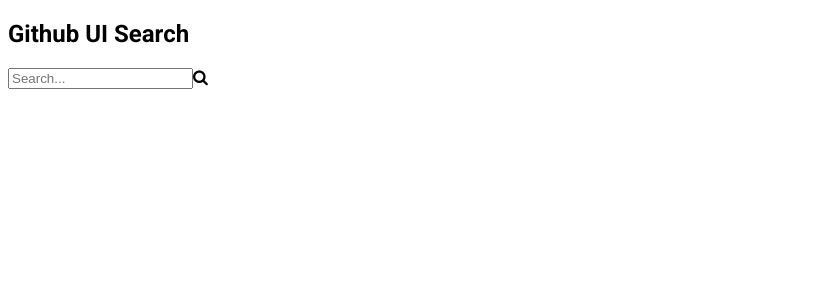
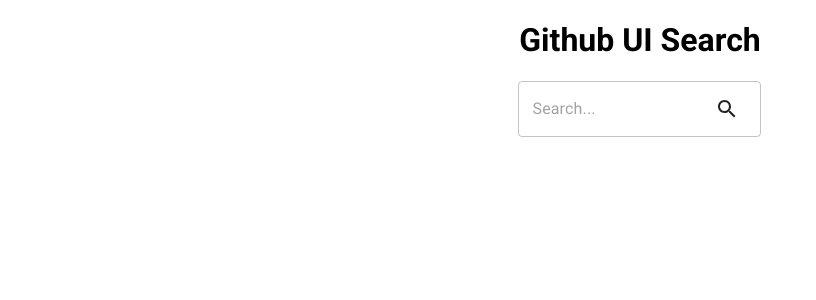
Before and after one commit to ijadams/github-search-ui, a React (Create React App) app: page / in a window 1280 px wide. Shown: the top 300 px of the page, without its empty margins (0-816 px from the left). Built offline with nearby package versions, Linux system fonts and the light colour scheme.

Commit message:
misc styling

```diff
--- a/package.json
+++ b/package.json
@@ -4,6 +4,7 @@
   "private": true,
   "dependencies": {
     "@material-ui/core": "^4.10.2",
+    "@material-ui/icons": "^4.9.1",
     "@testing-library/jest-dom": "^4.2.4",
     "@testing-library/react": "^9.3.2",
     "@testing-library/user-event": "^7.1.2",
--- a/src/components/Result.js
+++ b/src/components/Result.js
@@ -19,9 +19,8 @@
 
     render() {
         const {data} = this.props.data;
-        const wrapper = React.createRef();
         return (
-            <div className="result--container" ref={wrapper}>
+            <div className="result--container">
                 <div>
                     <p>{data}</p>
                     <TableContainer component={Paper}>
--- a/src/components/Search.js
+++ b/src/components/Search.js
@@ -1,7 +1,8 @@
 import React from 'react';
 import axios from 'axios';
-import {CircularProgress, TablePagination} from "@material-ui/core";
+import {CircularProgress, TablePagination, OutlinedInput, InputAdornment} from "@material-ui/core";
 import {Result} from './Result';
+import SearchIcon from '@material-ui/icons/Search';
 
 export default class Search extends React.Component {
 
@@ -22,11 +23,10 @@
     }
 
     buildUrl = () => {
-        const {page} = this.state;
-        let url = `https://api.github.com/search/users?q=example&page=${page}`;
-
+        const {page, query} = this.state;
+        let url = `https://api.github.com/search/users?q=${query}&page=${page}`;
         return url;
-    }
+    };
 
     fetchSearchResults = () => {
         const searchUrl = this.buildUrl();
@@ -55,13 +55,17 @@
             })
     };
 
-    handleOnInputChange = (event) => {
-        const query = event.target.value;
+    handleOnInputChange = (e, q) => {
+        // debounce
+        const query = e.target.value;
         if (!query) {
             this.setState({query, results: {}, message: '', totalPages: 0, totalResults: 0});
         } else {
-            this.setState({query, loading: true, message: ''}, () => {
+            this.setState({query, message: ''}, () => {
+                setTimeout(() => {
+                    this.setState({loading: true});
                     this.fetchSearchResults();
+                }, 300);
             });
         }
     };
@@ -72,20 +76,20 @@
         if (Object.keys(results).length && results.length) {
             return (
                 <div className="results--container">
-                    <Result data={results}/>
+                    <Result data={results} pageSize={this.state.rowsPerPage}/>
                 </div>
             )
         }
     };
 
     handleChangePage = (e, page) => {
-        this.setState({page: page}, () => {
+        this.setState({page: page, loading: true}, () => {
             this.fetchSearchResults();
         });
     };
 
     handleChangeRowsPerPage = (page) => {
-        this.setState({rowsPerPage: page.props.value}, () => {
+        this.setState({rowsPerPage: page.props.value, loading: true}, () => {
             this.fetchSearchResults();
         });
     };
@@ -101,6 +105,7 @@
                         count={totalResults}
                         rowsPerPage={rowsPerPage}
                         page={page}
+                        showFirstButton={true}
                         onChangePage={(e, page) => this.handleChangePage(e, page)}
                         onChangeRowsPerPage={(e, page) => this.handleChangeRowsPerPage(page)}
                     />
@@ -116,30 +121,36 @@
 
         return (
             <div className="search--container">
-                {/*	Heading*/}
-                <h2 className="heading">Github UI Search</h2>
-                {/* Search Input*/}
+                <div className="header">
+                    <h1>Github UI Search</h1>
+                    <div className="search--bar">
                         <label className="search-label" htmlFor="search-input">
-                    <input
+                            <OutlinedInput
                                 type="text"
                                 name="query"
                                 value={query}
                                 id="search-input"
                                 placeholder="Search..."
-                        onChange={this.handleOnInputChange}
+                                endAdornment={
+                                    <InputAdornment position="start">
+                                        <SearchIcon />
+                                    </InputAdornment>
+                                }
+                                onChange={(e, q) => this.handleOnInputChange(e, q)}
                             />
-                    <i className="fa fa-search search-icon" aria-hidden="true"/>
                         </label>
+                    </div>
+                </div>
 
                 {/*	Error Message*/}
                 {message && <p className="message">{message}</p>}
 
                 {/*	Loader*/}
-                <div style={{display: loading ? "block" : "none"}}>
+                <div className={'loader'} style={{display: loading ? "block" : "none"}}>
+                    <div>
                         <CircularProgress/>
                     </div>
-
-                {/*Navigation*/}
+                </div>
 
                 {/*	Result*/}
                 {this.renderSearchResults()}
--- a/src/styles/Search.sass
+++ b/src/styles/Search.sass
@@ -1,4 +1,25 @@
 .search--container
-  background: white
+  text-align: center
+  .search--bar
+    width: 33vw
+    margin: 0 auto
+    input
+
+
+.result--container
   img
     max-width: 3rem
+
+.loader
+  position: fixed
+  background: rgba(255,255,255,0.7)
+  top: 0
+  left: 0
+  width: 100vw
+  height: 100vh
+  > div
+    display: flex
+    align-items: center
+    justify-content: center
+    width: 100vw
+    height: 100vh
```
Also changed, not shown: public/manifest.json, 1 other file (tests, documents, lock files or other folders). Lines whose indentation alone changed are shown as unchanged.
